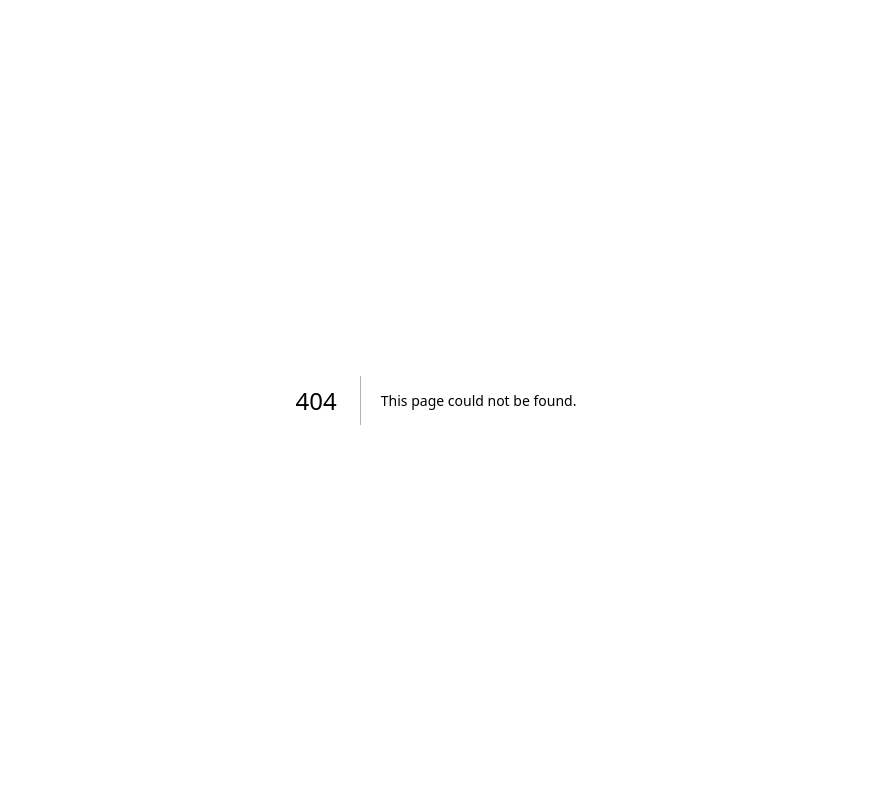
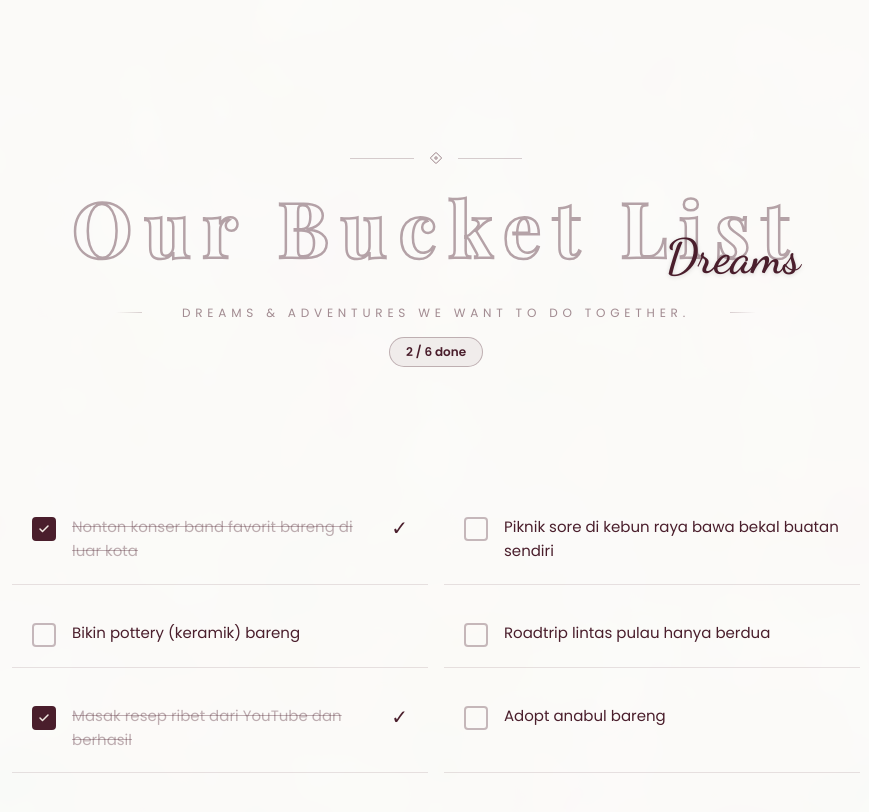
Before and after one commit to DanuZen/sayangallya, a Next.js app in the folder frontend/: page /bucket in a window 1280 px wide. Before the commit this address had no page. Shown: the top 812 px of the page, without its empty margins (204-1073 px from the left). Built offline with nearby package versions, Linux system fonts and the light colour scheme; a web font is replaced by a local one.

Commit message:
feat: add Bucket List page

```diff
--- /dev/null
+++ b/frontend/app/bucket/page.tsx
@@ -0,0 +1,9 @@
+import BucketList from "@/components/BucketList";
+
+export default function BucketPage() {
+  return (
+    <main className="min-h-screen">
+      <BucketList />
+    </main>
+  );
+}
```
